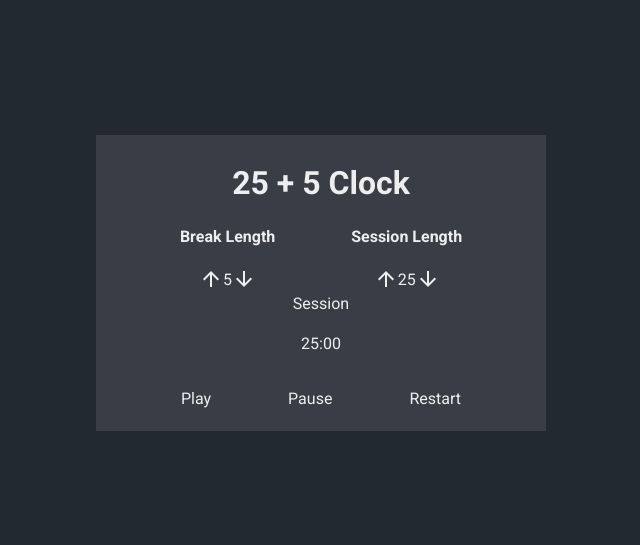
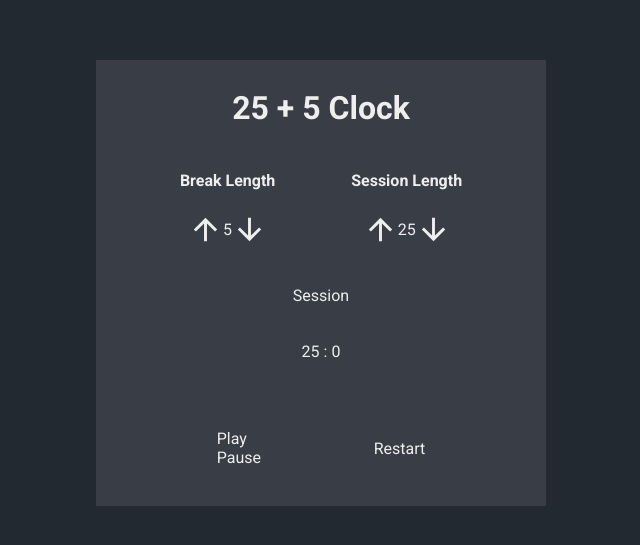
Before and after one commit to kpav33/pomodoro-timer, a React (Create React App) app: page / in a window 1280 px wide. Shown: the part 117-662 px from the top of the page, without its empty margins (319-959 px from the left). Built offline with nearby package versions, Linux system fonts and the light colour scheme.

Commit message:
Some tests passed

```diff
--- a/src/App.css
+++ /dev/null
@@ -1,3 +0,0 @@
-.App {
-  text-align: center;
-}
--- /dev/null
+++ b/src/Context.js
@@ -0,0 +1,68 @@
+import React, { useState, useEffect } from "react";
+
+const Context = React.createContext();
+
+function ContextProvider({ children }) {
+  // Break state
+  const [breakLength, setBreakLength] = useState(5);
+
+  // Session state
+  const [sessionLength, setSessionLength] = useState(25);
+  const [minutes, setMinutes] = useState(25);
+  const [seconds, setSeconds] = useState(0);
+
+  // Play/Pause button
+  const [playPauseButton, setPlayPauseButton] = useState(false);
+  if (minutes !== sessionLength) {
+    setMinutes(sessionLength);
+  }
+
+  // Timer
+  function updateTime() {
+    if (minutes == 0 && seconds == 0) {
+      //reset
+      setSeconds(0);
+      setMinutes(25);
+    } else {
+      if (seconds == 0) {
+        setMinutes((minutes) => minutes - 1);
+        setSeconds(59);
+      } else {
+        setSeconds((seconds) => seconds - 1);
+      }
+    }
+  }
+
+  useEffect(() => {
+    // use set timeout and be confident because updateTime will cause rerender
+    // rerender mean re call this effect => then it will be similar to how setinterval works
+    // but with easy to understand logic
+    if (playPauseButton) {
+      const token = setTimeout(updateTime, 1000);
+
+      return function cleanUp() {
+        clearTimeout(token);
+      };
+    }
+  });
+
+  return (
+    <Context.Provider
+      value={{
+        breakLength,
+        setBreakLength,
+        sessionLength,
+        setSessionLength,
+        seconds,
+        setSeconds,
+        setPlayPauseButton,
+        minutes,
+        setMinutes,
+      }}
+    >
+      {children}
+    </Context.Provider>
+  );
+}
+
+export { Context, ContextProvider };
--- a/src/components/Buttons.js
+++ b/src/components/Buttons.js
@@ -1,25 +1,51 @@
-import React from "react";
+import React, { useContext } from "react";
+
+import { Context } from "../Context";
 
 import ArrowUpwardIcon from "@material-ui/icons/ArrowUpward";
 import ArrowDownwardIcon from "@material-ui/icons/ArrowDownward";
 
 function Buttons() {
+  const {
+    breakLength,
+    setBreakLength,
+    sessionLength,
+    setSessionLength,
+    seconds,
+  } = useContext(Context);
+
   return (
     <div className="buttons">
       <div id="break-label">
         <h4>Break Length</h4>
         <div className="breaks">
-          <ArrowUpwardIcon onClick={() => console.log("OK")} />
-          <span>5</span>
-          <ArrowDownwardIcon />
+          <ArrowUpwardIcon
+            id="break-increment"
+            onClick={() => setBreakLength((prevState) => prevState + 1)}
+            fontSize="large"
+          />
+          <span id="break-length">{breakLength}</span>
+          <ArrowDownwardIcon
+            id="break-decrement"
+            onClick={() => setBreakLength((prevState) => prevState - 1)}
+            fontSize="large"
+          />
         </div>
       </div>
       <div id="session-label">
         <h4>Session Length</h4>
         <div className="sessions">
-          <ArrowUpwardIcon />
-          <span>25</span>
-          <ArrowDownwardIcon />
+          <ArrowUpwardIcon
+            id="session-increment"
+            onClick={() => setSessionLength((prevState) => prevState + 1)}
+            fontSize="large"
+          />
+          <span id="session-length">{sessionLength}</span>
+          <ArrowDownwardIcon
+            id="session-decrement"
+            onClick={() => setSessionLength((prevState) => prevState - 1)}
+            fontSize="large"
+          />
         </div>
       </div>
     </div>
--- a/src/components/PomodoroTimer.js
+++ b/src/components/PomodoroTimer.js
@@ -1,19 +1,43 @@
-import React from "react";
+import React, { useContext } from "react";
+import { Context } from "../Context";
 
 import Buttons from "./Buttons";
 
 function PomodoroTimer() {
+  const {
+    setPlayPauseButton,
+    setSessionLength,
+    setSeconds,
+    sessionLength,
+    seconds,
+    minutes,
+    setMinutes,
+  } = useContext(Context);
+
   return (
     <div className="pomodoroTimer">
       <Buttons />
       <div className="clock">
-        <div>Session</div>
-        <div>25:00</div>
+        <div id="timer-label">Session</div>
+        <div id="time-left">
+          {minutes} : {seconds}
+        </div>
       </div>
       <div className="controlButtons">
-        <div>Play</div>
-        <div>Pause</div>
-        <div>Restart</div>
+        <div id="start_stop">
+          <div onClick={() => setPlayPauseButton(true)}>Play</div>
+          <div onClick={() => setPlayPauseButton(false)}>Pause</div>
+        </div>
+        <div
+          id="reset"
+          onClick={() => {
+            setPlayPauseButton(false);
+            setMinutes(25);
+            setSeconds(0);
+          }}
+        >
+          Restart
+        </div>
       </div>
     </div>
   );
--- a/src/index.js
+++ b/src/index.js
@@ -1,10 +1,14 @@
 import React from "react";
 import ReactDOM from "react-dom";
+
+import { ContextProvider } from "./Context";
 import App from "./App";
 
 ReactDOM.render(
-  <React.StrictMode>
-    <App />
-  </React.StrictMode>,
+  <ContextProvider>
+    <React.StrictMode>
+      <App />
+    </React.StrictMode>
+  </ContextProvider>,
   document.getElementById("root")
 );
--- a/src/styles.scss
+++ b/src/styles.scss
@@ -66,7 +66,7 @@ font-family: 'Roboto', sans-serif;
 // || POMODORO TIMER
 .pomodoroTimer {
   display: grid;
-  grid-template: 50px 100px 50px / 1fr;
+  grid-template: 100px 150px 100px / 1fr;
 
   .clock {
     display: flex;
```
